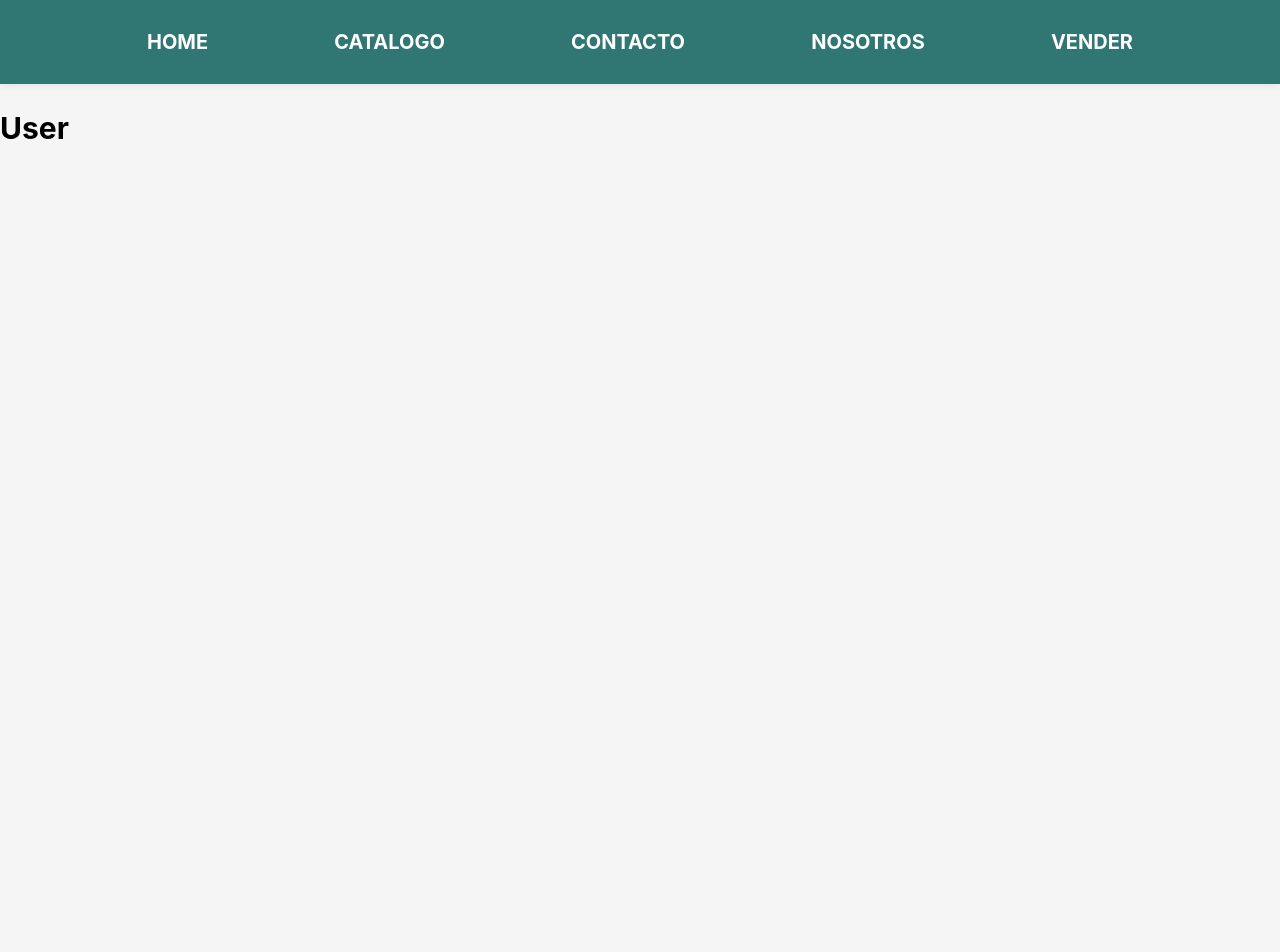
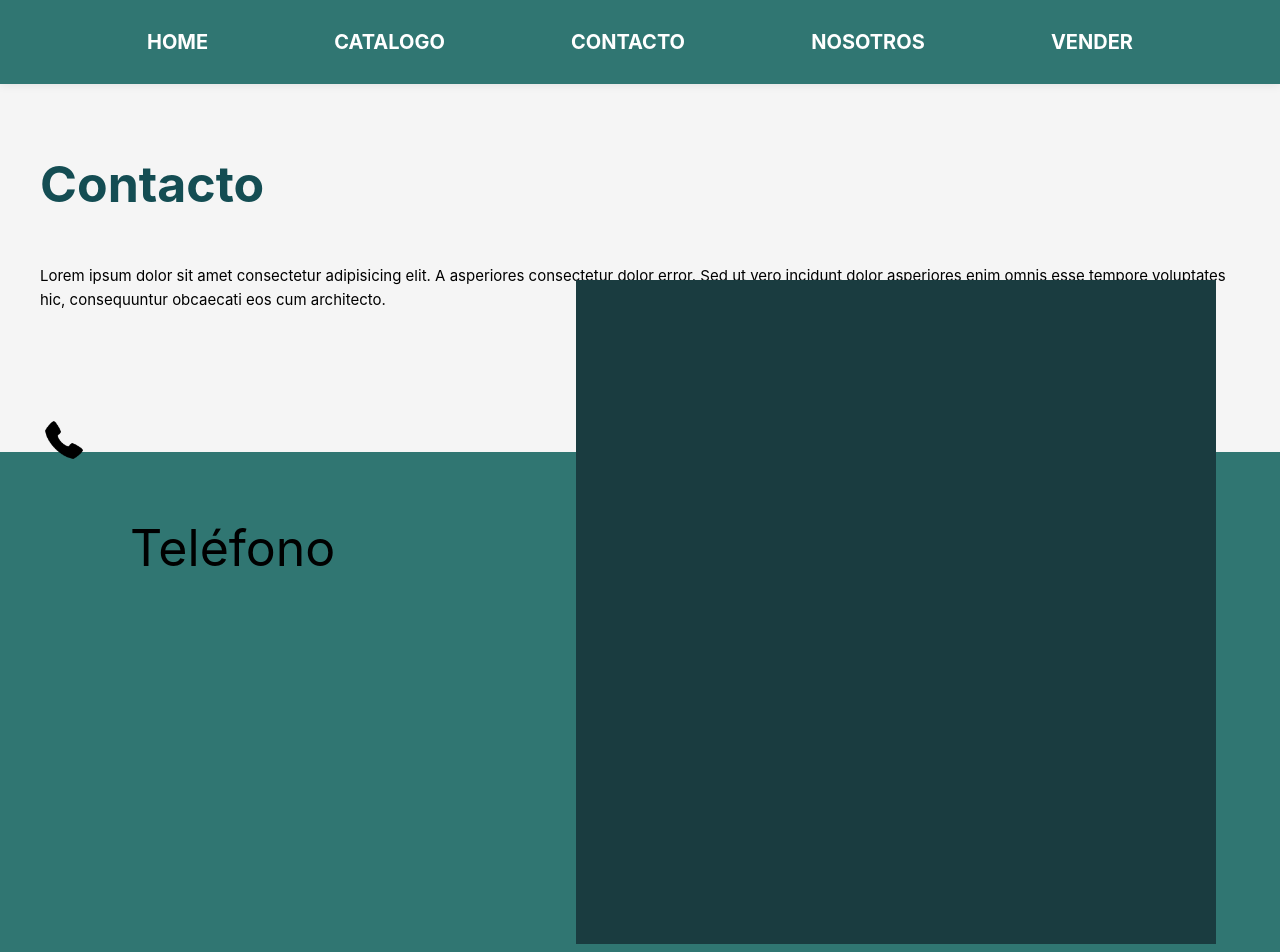
Before and after one commit to sadel01/OnlyCars, a Vue app: page /contact in a window 1280 px wide. Shown: the top 952 px of the page. Before the commit the page ends 800 px from the top, so only its background shows below. Built offline with nearby package versions, Linux system fonts and the light colour scheme.

Commit message:
Creación branch Martin y avance vista Contacto. Tiempo: 40min.

```diff
--- a/src/views/ContactView.vue
+++ b/src/views/ContactView.vue
@@ -1,5 +1,60 @@
 <template>
     <main>
-        <h1>User</h1>
+        <h1 class="contactoTexto">Contacto</h1>
+        <p class="textoSub">Lorem ipsum dolor sit amet consectetur adipisicing elit. A asperiores consectetur dolor error. Sed ut vero incidunt dolor asperiores enim omnis esse tempore voluptates hic, consequuntur obcaecati eos cum architecto.</p>
+        <div class="colorBox">
+            <div class="telefonoContainer">
+                <img class="telefonoImg" src="@/assets/telefono.png" alt="Teléfono">
+                <p class="telefonoTexto">Teléfono</p>
+            </div>
+            <div class="overlayBox"></div>
+        </div>
     </main>
 </template>
+
+<style>
+
+.contactoTexto{
+    margin-left: 40px;
+    margin-top: 60px;
+    font-size: 50px;
+    color: #144D53;
+}
+
+.textoSub{
+    font-size: 15px;
+    margin: 40px
+}
+
+.colorBox {
+    background: #307672;
+    height: 600px;
+    width: 100%;
+    margin-top: 140px;
+    margin-bottom: 140px;
+}
+
+.overlayBox {
+    position: absolute;
+    background-color: #1A3C40;
+    height:83%;
+    width: 50%;
+    top: 35%;
+    left: 45%;
+}
+
+.telefonoImg {
+    width: 40px; /* Ajusta este valor según tus necesidades */
+    position: absolute; /* Posiciona la imagen de forma absoluta en relación a su contenedor más cercano con posición relativa/absoluta */
+    top: 55%; /* Posiciona la imagen a la mitad del contenedor desde arriba */
+    left: 5%; /* Posiciona la imagen a la mitad del contenedor desde la izquierda */
+    transform: translate(-50%, -50%); /* Centra la imagen exactamente en el medio del contenedor */
+}
+
+.telefonoTexto {
+    margin-left: 130px;
+    padding-top: 56px;
+    font-size: 50px;
+}
+
+</style>
```
Also changed, not shown: src/assets/telefono.png (added).
